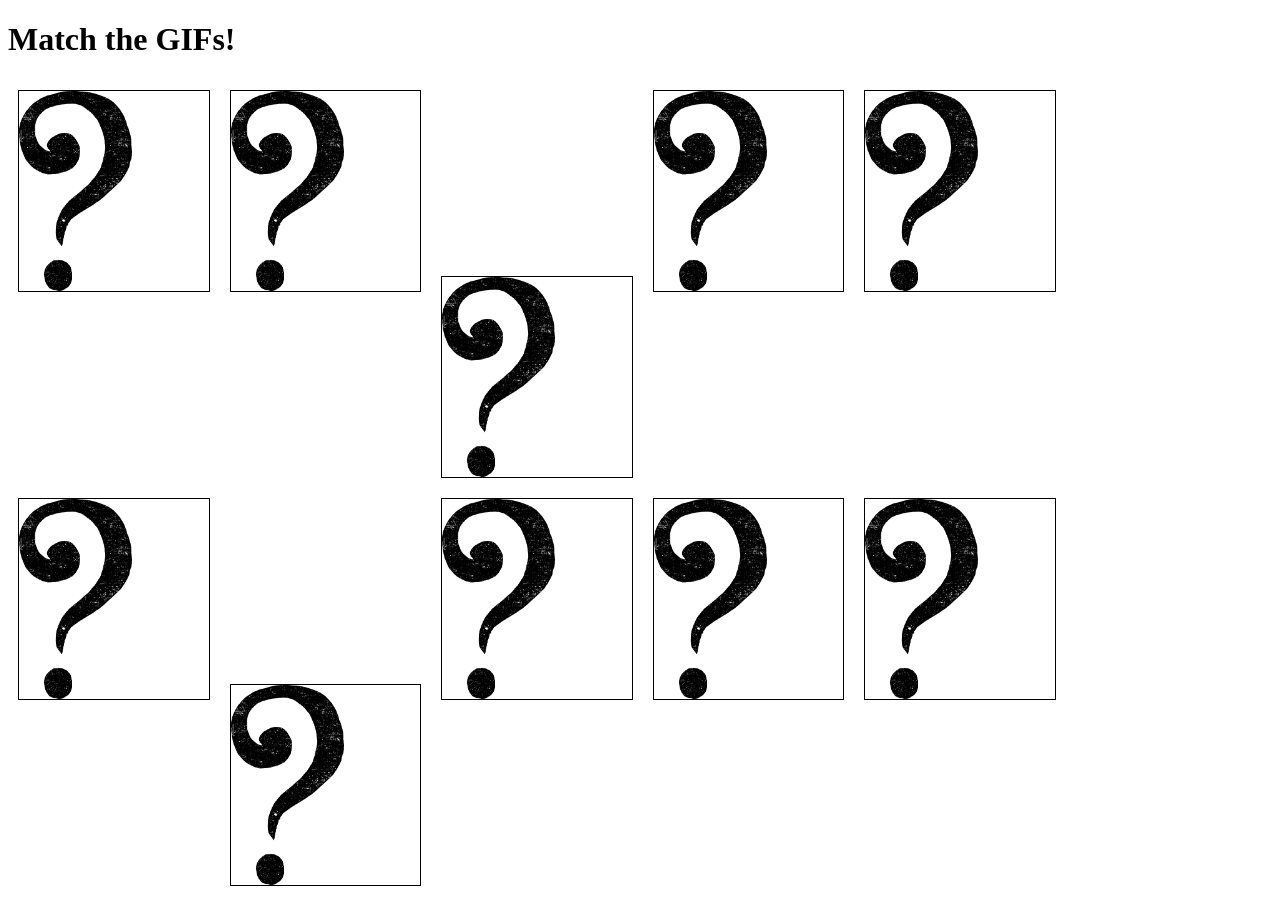
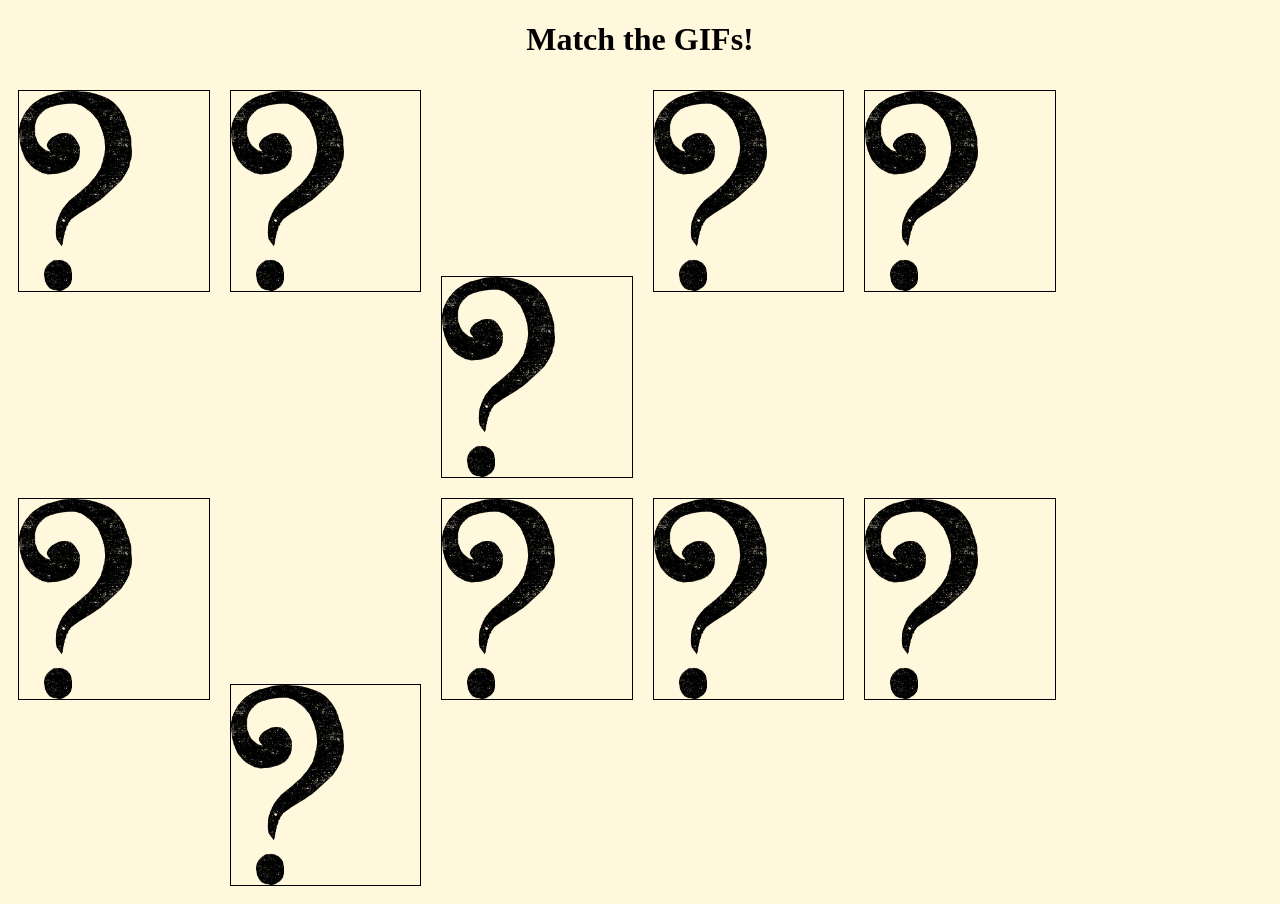
Before and after one commit to KennyHoang-CS/Memory-Game, a plain HTML site: page index.html in a window 1280 px wide. Drawn offline with Linux system fonts and the light colour scheme.

Commit message:
minor background change

```diff
--- a/style.css
+++ b/style.css
@@ -7,6 +7,10 @@
   background-image: url('./images/default.png');
   background-size: contain;
   background-repeat: no-repeat;
+}
+
+h1{
+  text-align: center;
 }
 
 img{
@@ -22,3 +26,7 @@ img{
 .hide{
   visibility: hidden;
 }
+
+body{
+  background: #FFF8DC;
+}
```
